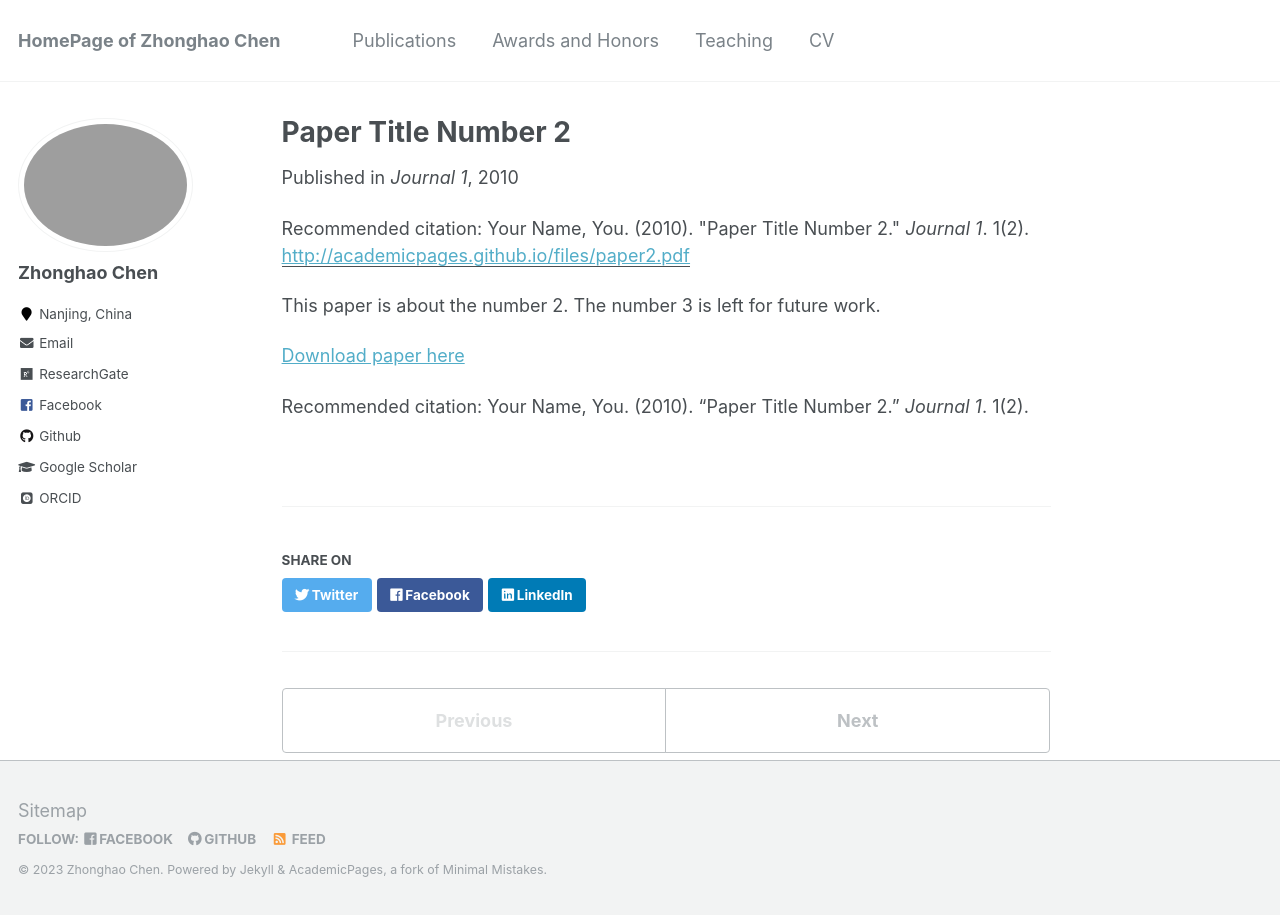
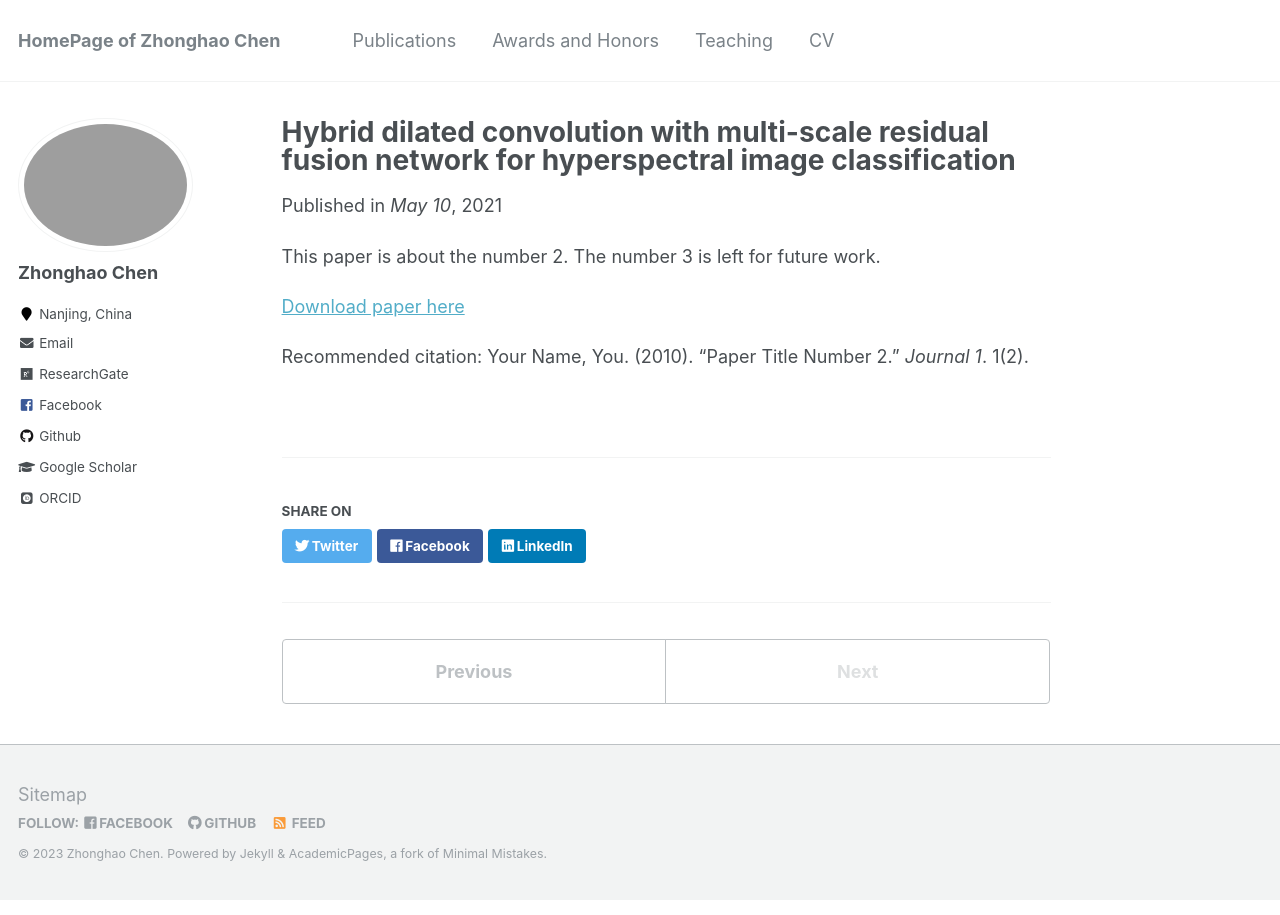
Before and after one commit to zhonghaochen/zhonghaochen.github.io, a Jekyll site: the page built from _publications/2010-10-01-paper-title-number-2.md, in a window 1280 px wide. Built offline with Jekyll 4.4.1, drawn with Linux system fonts in a browser that asks for light colours; some web fonts are replaced.

Commit message:
Update 2010-10-01-paper-title-number-2.md

```diff
--- a/_publications/2010-10-01-paper-title-number-2.md
+++ b/_publications/2010-10-01-paper-title-number-2.md
@@ -1,12 +1,9 @@
 ---
-title: "Paper Title Number 2"
+title: "Hybrid dilated convolution with multi-scale residual fusion network for hyperspectral image classification"
 collection: publications
-permalink: /publication/2010-10-01-paper-title-number-2
-excerpt: 'This paper is about the number 2. The number 3 is left for future work.'
-date: 2010-10-01
-venue: 'Journal 1'
-paperurl: 'http://academicpages.github.io/files/paper2.pdf'
-citation: 'Your Name, You. (2010). &quot;Paper Title Number 2.&quot; <i>Journal 1</i>. 1(2).'
+date: 2021-05-10
+venue: 'May 10'
+DOI: 10.3390/mi12050545
 ---
 This paper is about the number 2. The number 3 is left for future work.
 
```
